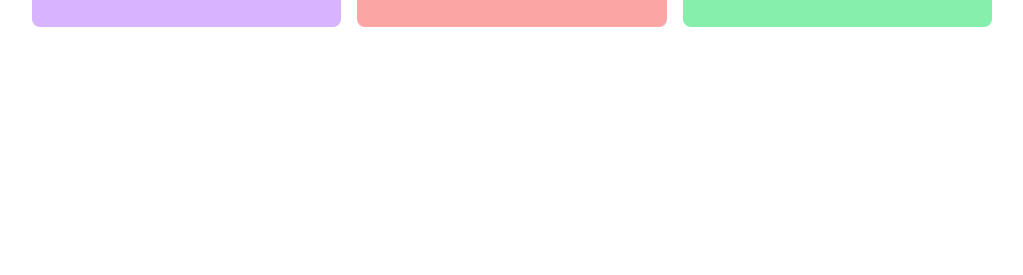
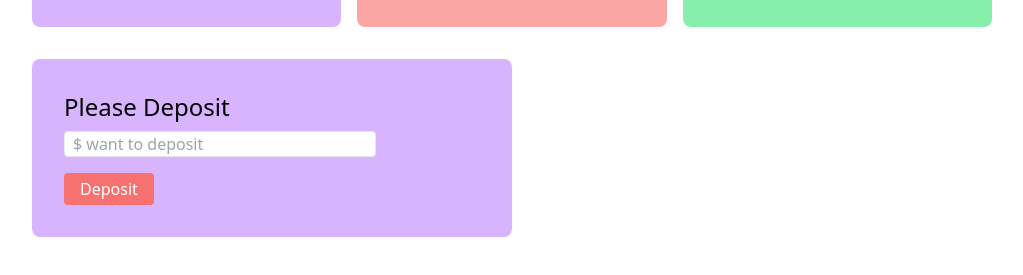
Before and after one commit to kamrul-dev/bank-calculation-app-revision, a plain HTML site: page banking.html in a window 1280 px wide. Shown: the part 249-524 px from the top of the page, without its empty margins (128-1151 px from the left). Drawn offline with nearby package versions, Linux system fonts and the light colour scheme.

Commit message:
deposit input filed design added

```diff
--- a/banking.html
+++ b/banking.html
@@ -1,5 +1,6 @@
 <!DOCTYPE html>
 <html lang="en">
+
 <head>
     <meta charset="UTF-8">
     <meta http-equiv="X-UA-Compatible" content="IE=edge">
@@ -8,10 +9,12 @@
     <!-- tailwindcss cdn link added here -->
     <script src="https://cdn.tailwindcss.com"></script>
 </head>
+
 <body>
     <!-- Start Title Section  -->
     <header>
-        <h1 class="text-5xl text-center mt-16">Let's get <span class="font-semibold text-green-400">Some Money</span>.</h1>
+        <h1 class="text-5xl text-center mt-16">Let's get <span class="font-semibold text-green-400">Some Money</span>.
+        </h1>
     </header>
     <!-- End Title Section  -->
     <main class="w-3/4 mx-auto">
@@ -33,6 +36,20 @@
             </div>
         </section>
         <!-- End deposit, withdraw and balance section -->
+
+        <!-- Start deposit and withdraw balance input field -->
+        <section>
+            <div class="grid grid-cols-2">
+                <div class="bg-purple-300 rounded-lg mt-8 p-8">
+                    <h4 class="text-2xl mb-2">Please Deposit</h4>
+                    <input id="" class="border rounded px-2 block w-3/4" type="text"
+                        placeholder="$ want to deposit">
+                    <button class="bg-red-400 rounded text-white px-4 py-1 mt-4">Deposit</button>
+                </div>
+            </div>
+        </section>
+        <!-- End deposit and withdraw balance input field -->
     </main>
 </body>
+
 </html>
```
